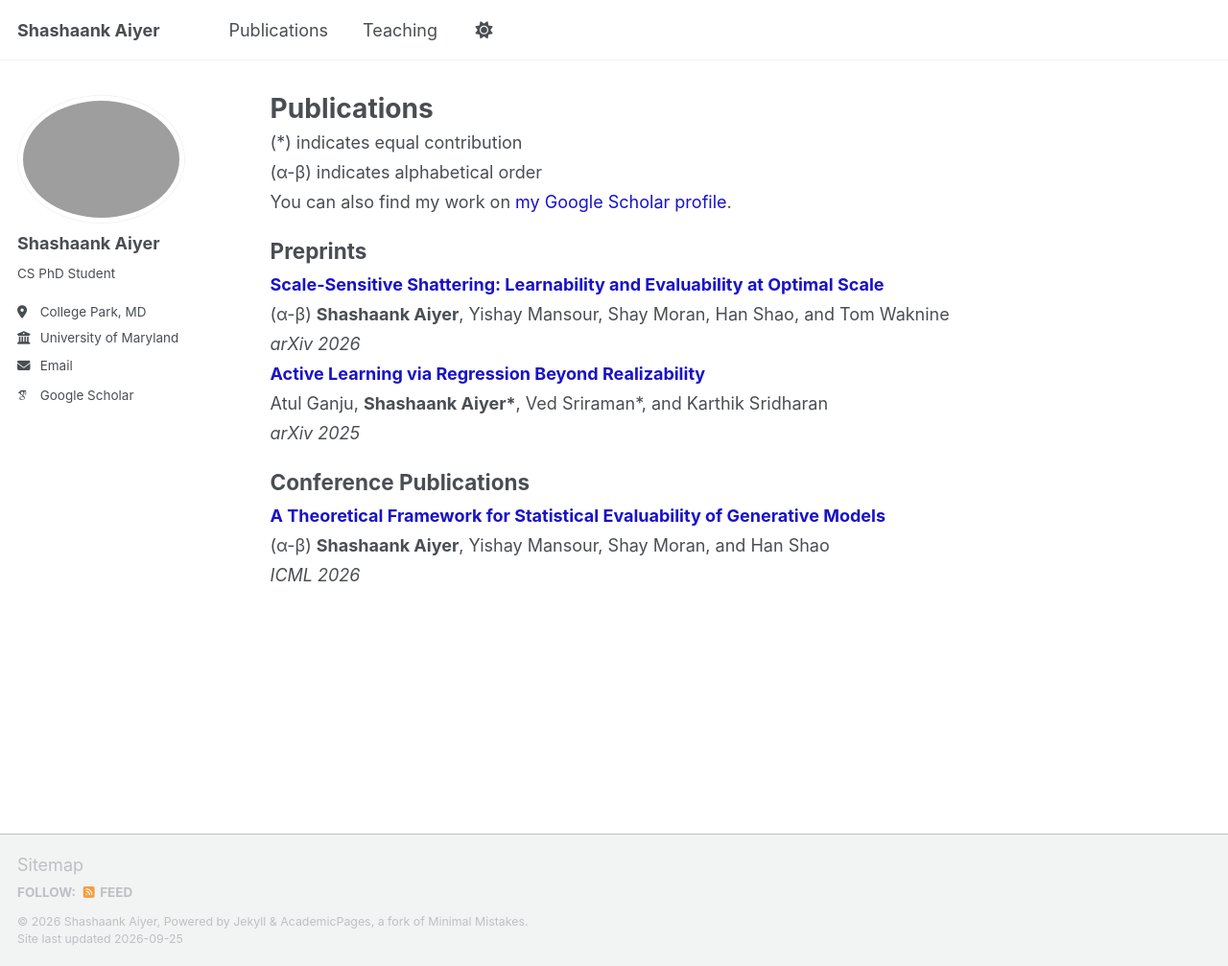
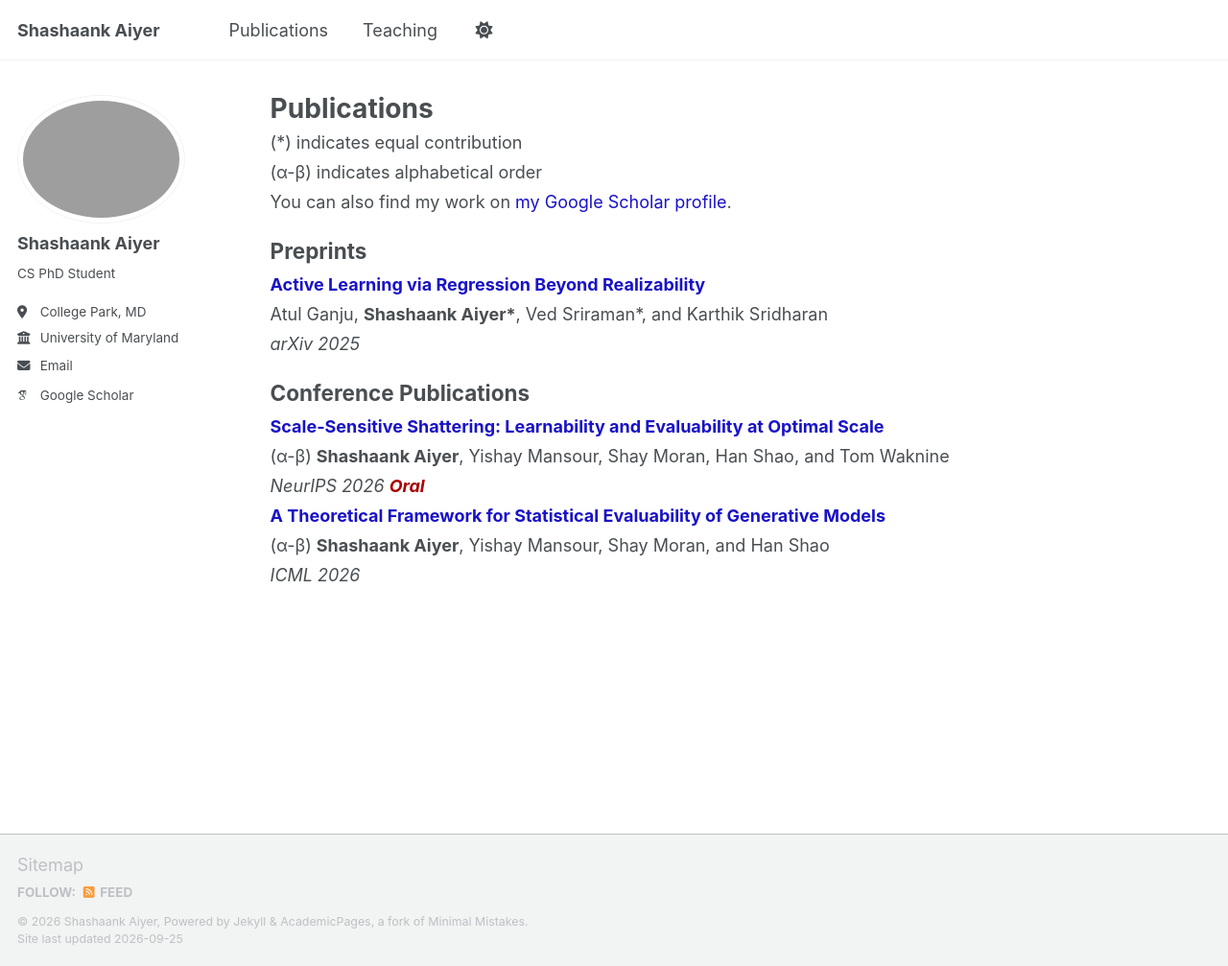
Before and after one commit to shashaank-aiyer/shashaank-aiyer.github.io, a Jekyll site: the page built from _pages/publications.html, in a window 1280 px wide and 1007 px high. Shown: the whole window at 96% size. Built offline with Jekyll 4.4.1, drawn with Linux system fonts in a browser that asks for light colours; some web fonts are replaced; a script that is not in the unit is left out.

Commit message:
Added neurips 2026 paper

```diff
--- a/_pages/publications.html
+++ b/_pages/publications.html
@@ -50,11 +50,6 @@ author_profile: true
 
 <h2>Preprints</h2>
 <div>
-    <strong><a href="https://arxiv.org/abs/2605.13684" target="_blank">Scale-Sensitive Shattering: Learnability and Evaluability at Optimal Scale</a></strong>
-    <p>(&alpha;-&beta;) <b>Shashaank Aiyer</b>, Yishay Mansour, Shay Moran, Han Shao, and Tom Waknine</p>
-    <p><em>arXiv 2026</em></p>
-</div>
-<div>
     <strong><a href="https://arxiv.org/abs/2506.00316" target="_blank">Active Learning via Regression Beyond Realizability</a></strong>
     <p>Atul Ganju, <b>Shashaank Aiyer*</b>, Ved Sriraman*, and Karthik Sridharan</p>
     <p><em>arXiv 2025</em></p>
@@ -63,6 +58,11 @@ author_profile: true
 
 <h2>Conference Publications</h2>
 <div>
+    <strong><a href="https://arxiv.org/abs/2605.13684" target="_blank">Scale-Sensitive Shattering: Learnability and Evaluability at Optimal Scale</a></strong>
+    <p>(&alpha;-&beta;) <b>Shashaank Aiyer</b>, Yishay Mansour, Shay Moran, Han Shao, and Tom Waknine</p>
+    <p><em>NeurIPS 2026 <b style = "color:#aa0000">Oral</b></em></p>
+</div>
+<div>
     <strong><a href="https://arxiv.org/abs/2604.05324" target="_blank">A Theoretical Framework for Statistical Evaluability of Generative Models</a></strong>
     <p>(&alpha;-&beta;) <b>Shashaank Aiyer</b>, Yishay Mansour, Shay Moran, and Han Shao</p>
     <p><em>ICML 2026</em></p>
```
